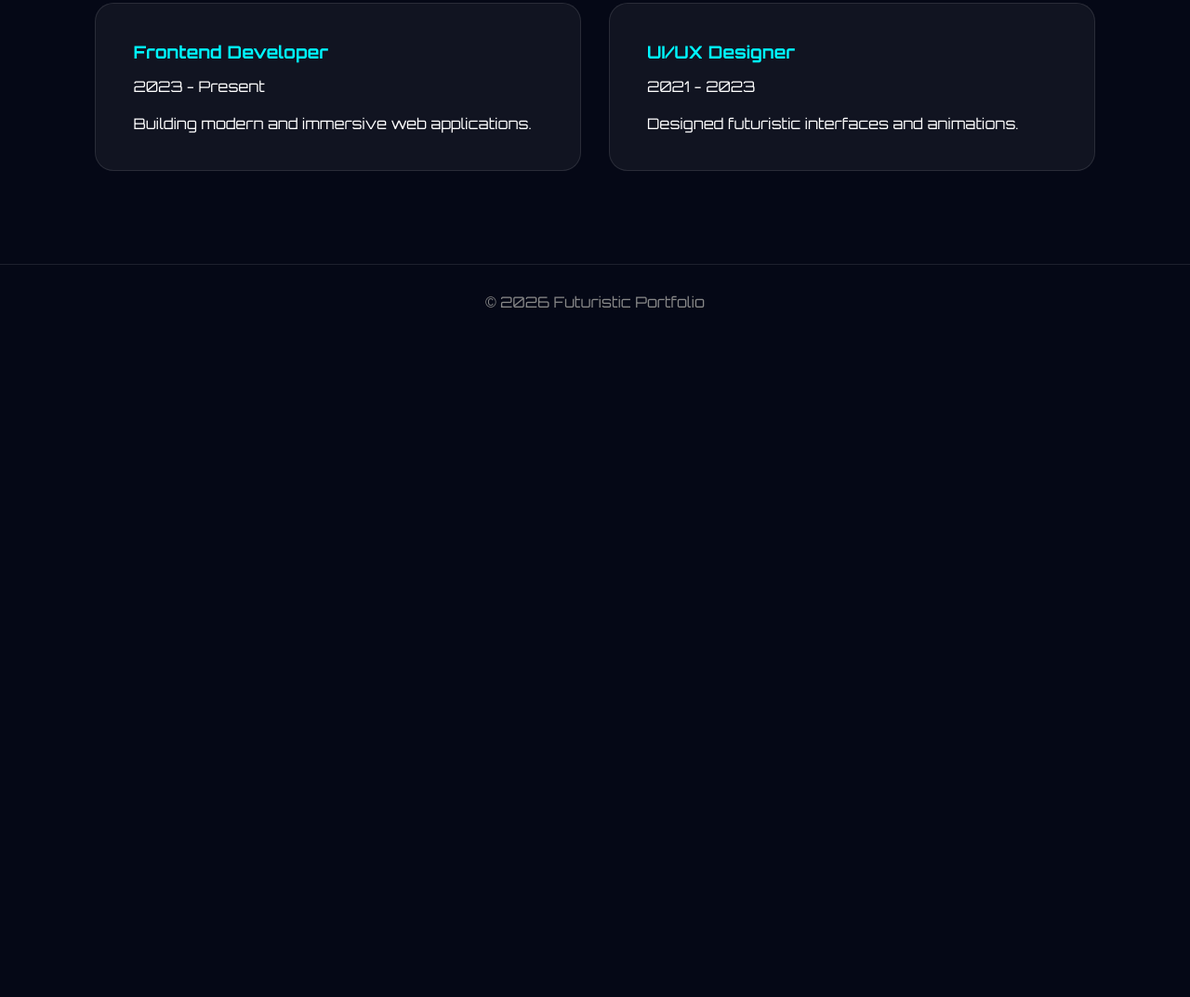
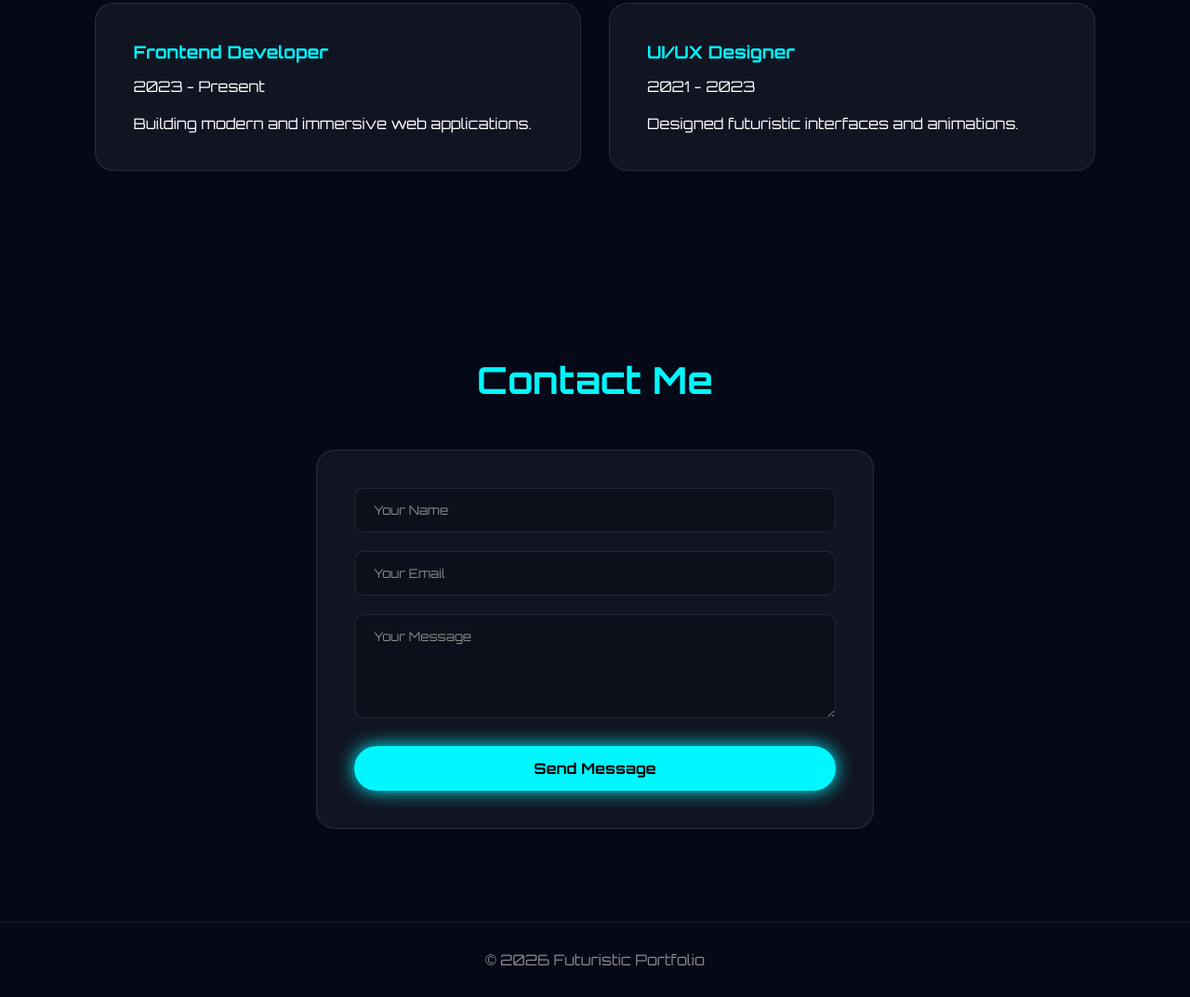
Before and after one commit to andhikaa830/dhika-portofolio, a plain HTML site: page index.html in a window 1280 px wide. Shown: the part 1409-2482 px from the top of the page at 93% size. Before the commit the page ends 1774 px from the top, so only its background shows below. Drawn offline with Linux system fonts and the light colour scheme.

Commit message:
Menambahkan form Contact Me

```diff
--- a/index.html
+++ b/index.html
@@ -27,6 +27,7 @@
                 <li><a href="#home">Home</a></li>
                 <li><a href="#about">About</a></li>
                 <li><a href="#experience">Experience</a></li>
+                <li><a href="#contact">Contact me</a></li>
             </ul>
         </nav>
     </header>
@@ -87,8 +88,20 @@
 
         </div>
     </section>
+    <!-- Contact -->
+    <section id="contact" class="contact-section">
+        <h2>Contact Me</h2>
+
+        <form class="contact-form">
+            <input type="text" placeholder="Your Name" required>
+            <input type="email" placeholder="Your Email" required>
+            <textarea placeholder="Your Message" rows="5" required></textarea>
+            <button type="submit" class="btn-primary">Send Message</button>
+        </form>
+    </section>
+
     <!-- Footer -->
-    <footer id="contact">
+    <footer>
         <p>© 2026 Futuristic Portfolio</p>
     </footer>
 
--- a/style.css
+++ b/style.css
@@ -257,6 +257,65 @@ nav a:hover {
     transform: translateY(-3px);
 }
 
+/* Contact Section */
+.contact-section {
+    padding: 100px 8%;
+    display: flex;
+    flex-direction: column;
+    align-items: center;
+}
+
+.contact-section h2 {
+    font-size: 40px;
+    margin-bottom: 50px;
+    color: #00f7ff;
+}
+
+.contact-form {
+    width: 100%;
+    max-width: 600px;
+    display: flex;
+    flex-direction: column;
+    gap: 20px;
+    background: rgba(255, 255, 255, 0.05);
+    padding: 40px;
+    border-radius: 20px;
+    border: 1px solid rgba(255, 255, 255, 0.1);
+}
+
+.contact-form input,
+.contact-form textarea {
+    width: 100%;
+    padding: 15px 20px;
+    background: rgba(0, 0, 0, 0.2);
+    border: 1px solid rgba(255, 255, 255, 0.1);
+    border-radius: 10px;
+    color: white;
+    font-family: 'Orbitron', sans-serif;
+    outline: none;
+    transition: 0.3s;
+}
+
+.contact-form input::placeholder,
+.contact-form textarea::placeholder {
+    color: #888;
+}
+
+.contact-form input:focus,
+.contact-form textarea:focus {
+    border-color: #00f7ff;
+    box-shadow: 0 0 15px rgba(0, 247, 255, 0.3);
+}
+
+.contact-form button {
+    margin-top: 10px;
+    cursor: pointer;
+    font-family: 'Orbitron', sans-serif;
+    border: none;
+    width: 100%;
+    font-size: 16px;
+}
+
 /* Footer */
 footer {
     text-align: center;
```
